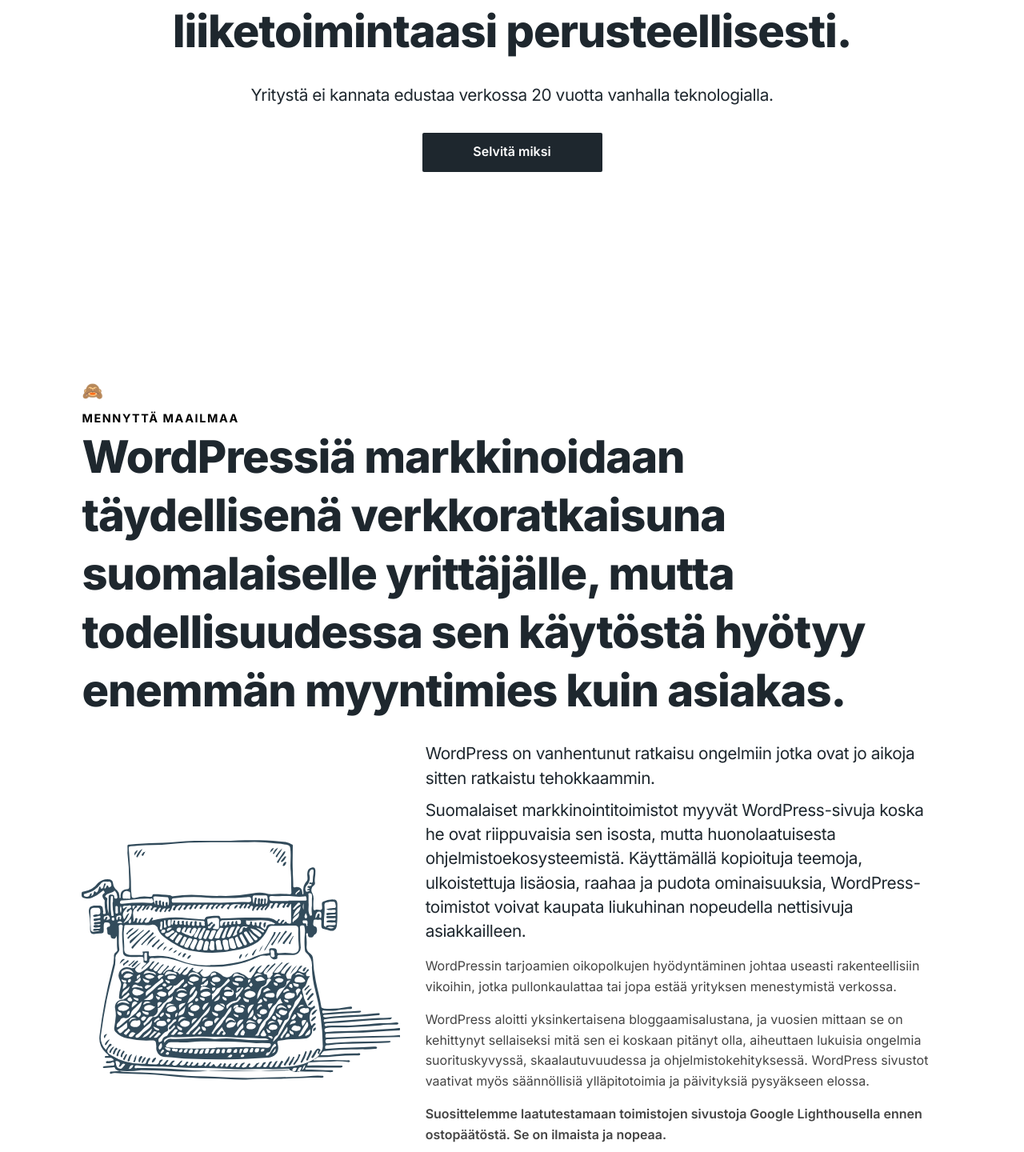
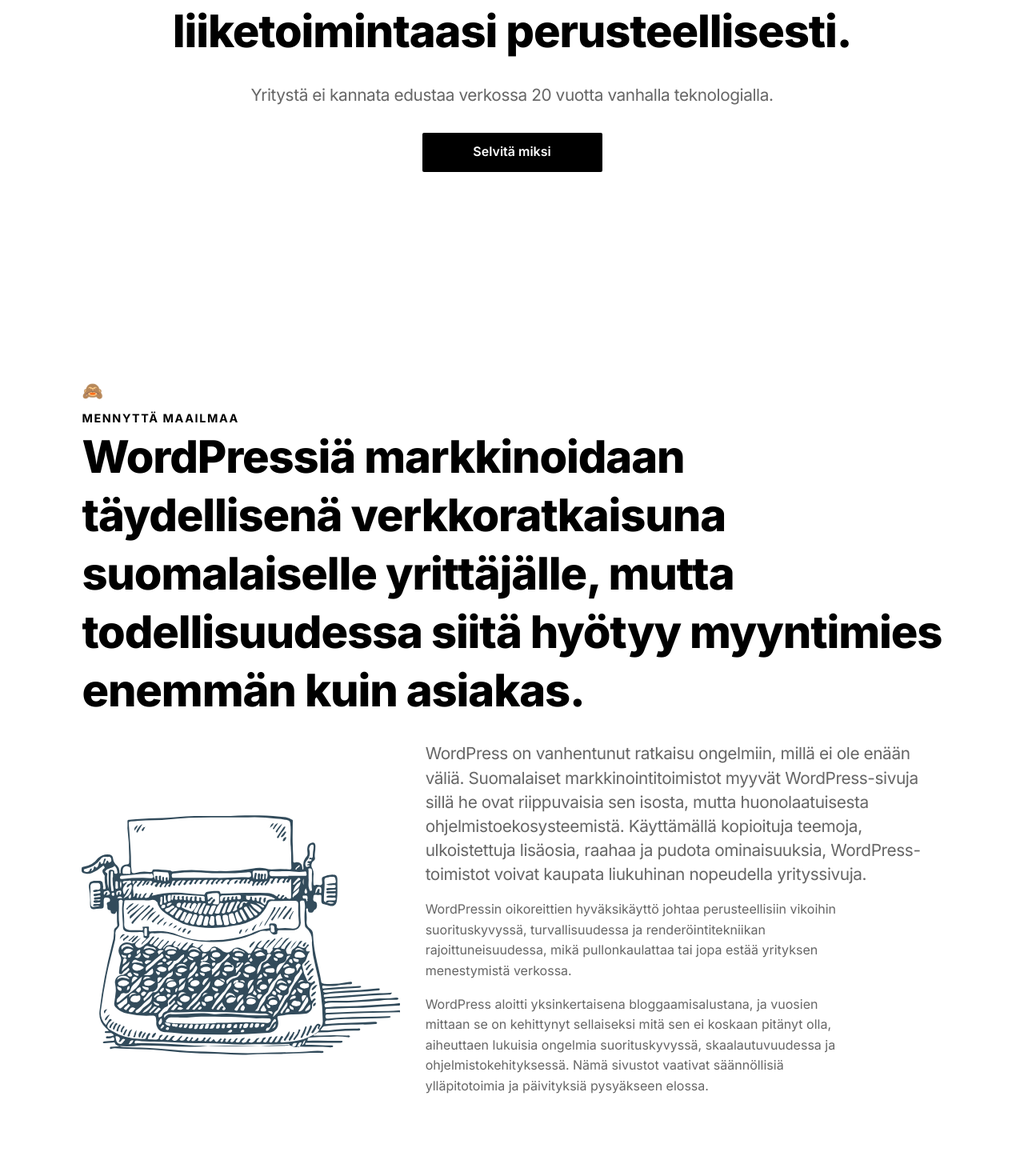
Before and after one commit to digiaalto/etusivu, a Next.js app: page /verkkosivut in a window 1280 px wide. Shown: the part 510-1950 px from the top of the page at 80% size. Built offline with nearby package versions, Linux system fonts and the light colour scheme.

Commit message:
Palette change, content twekas

```diff
--- a/components/common/Overline.module.sass
+++ b/components/common/Overline.module.sass
@@ -6,6 +6,7 @@
 	letter-spacing: 0.1rem
 	text-transform: uppercase
 	margin-bottom: 0.6rem
+	color: $dark
 
 .center
 	display: block
--- a/components/common/Tyonayte.module.sass
+++ b/components/common/Tyonayte.module.sass
@@ -5,8 +5,7 @@
 	-ms-overflow-style: none
 	scrollbar-width: none
 	border-radius: 4px
-	border: 2px solid #ccc
-	box-shadow: $shadowLarge
+	box-shadow: $shadowSmall
 	transition: box-shadow 0.3s cubic-bezier(.25,.8,.25,1)
 	webkit-overflow-scrolling: touch
 	transition: transform 0.3s ease-in-out
--- a/components/etusivu/Suunnittelu.module.sass
+++ b/components/etusivu/Suunnittelu.module.sass
@@ -18,7 +18,7 @@
 	p
 		margin-top: 0
 		margin-bottom: 2rem !important
-		max-width: 560px
+		max-width: 460px
 
 .listHeader
 	@include headerMedium
@@ -27,10 +27,6 @@
 	font-size: 1rem
 	color: $gray
 	max-width: 500px
-
-.textContent
-	font-size: 1rem
-	color: $gray
 
 // Media queries.
 @include laptop
--- a/components/verkkosivut/OldTech.js
+++ b/components/verkkosivut/OldTech.js
@@ -13,8 +13,8 @@ const OldTech = (props) => {
         <Overline text="Mennyttä maailmaa" />
         <h1>
           WordPressiä markkinoidaan täydellisenä verkkoratkaisuna suomalaiselle
-          yrittäjälle, mutta todellisuudessa sen käytöstä hyötyy enemmän
-          myyntimies kuin asiakas.
+          yrittäjälle, mutta todellisuudessa siitä hyötyy myyntimies enemmän
+          kuin asiakas.
         </h1>
         <div className={styles.column}>
           <div className={styles.imgWrap}>
@@ -28,33 +28,27 @@ const OldTech = (props) => {
           </div>
           <div className={styles.texts}>
             <h2 className="headerDescription">
-              WordPress on vanhentunut ratkaisu ongelmiin jotka ovat jo aikoja
-              sitten ratkaistu tehokkaammin.
-            </h2>
-            <h2 className="headerDescription">
-              Suomalaiset markkinointitoimistot myyvät WordPress-sivuja koska he
-              ovat riippuvaisia sen isosta, mutta huonolaatuisesta
+              WordPress on vanhentunut ratkaisu ongelmiin, millä ei ole enään
+              väliä. Suomalaiset markkinointitoimistot myyvät WordPress-sivuja
+              sillä he ovat riippuvaisia sen isosta, mutta huonolaatuisesta
               ohjelmistoekosysteemistä. Käyttämällä kopioituja teemoja,
               ulkoistettuja lisäosia, raahaa ja pudota ominaisuuksia,
               WordPress-toimistot voivat kaupata liukuhinan nopeudella
-              nettisivuja asiakkailleen.
+              yrityssivuja.
             </h2>
             <p>
-              WordPressin tarjoamien oikopolkujen hyödyntäminen johtaa useasti
-              rakenteellisiin vikoihin, jotka pullonkaulattaa tai jopa estää
-              yrityksen menestymistä verkossa.
+              WordPressin oikoreittien hyväksikäyttö johtaa perusteellisiin
+              vikoihin suorituskyvyssä, turvallisuudessa ja renderöintitekniikan
+              rajoittuneisuudessa, mikä pullonkaulattaa tai jopa estää yrityksen
+              menestymistä verkossa.
             </p>
             <p>
               WordPress aloitti yksinkertaisena bloggaamisalustana, ja vuosien
               mittaan se on kehittynyt sellaiseksi mitä sen ei koskaan pitänyt
               olla, aiheuttaen lukuisia ongelmia suorituskyvyssä,
-              skaalautuvuudessa ja ohjelmistokehityksessä. WordPress sivustot
-              vaativat myös säännöllisiä ylläpitotoimia ja päivityksiä
-              pysyäkseen elossa.
-            </p>
-            <p className="bold">
-              Suosittelemme laatutestamaan toimistojen sivustoja Google
-              Lighthousella ennen ostopäätöstä. Se on ilmaista ja nopeaa.
+              skaalautuvuudessa ja ohjelmistokehityksessä. Nämä sivustot
+              vaativat säännöllisiä ylläpitotoimia ja päivityksiä pysyäkseen
+              elossa.
             </p>
           </div>
         </div>
--- a/styles/_partials.sass
+++ b/styles/_partials.sass
@@ -2,9 +2,10 @@
 $primary: #0A72EF
 $primaryLight: #66a7ff
 $secondary: #DA202B
-$dark: #1e272e
+// $dark: #1e272e
+$dark: #000
 $lighterDark: #38444D
-$gray: #444
+$gray: #666
 $light: #ffffff
 $bglight: #ffffff
 $green: #05c46b
@@ -62,7 +63,7 @@ $shadowLarge: 0 30px 60px rgba(0,0,0,0.12)
 	font-weight: 400
 	letter-spacing: -0.02em
 	line-height: 1.45
-	color: $dark
+	color: $gray
 	max-width: 800px
 	@include bigPhone
 		font-size: 1.3rem
--- a/styles/globals.sass
+++ b/styles/globals.sass
@@ -48,7 +48,8 @@ a
 p
 	color: $gray
 	@include tablet
-		max-width: 640px
+		// max-width: 640px
+		max-width: 520px
 
 // Custom classes.
 .bold
```
